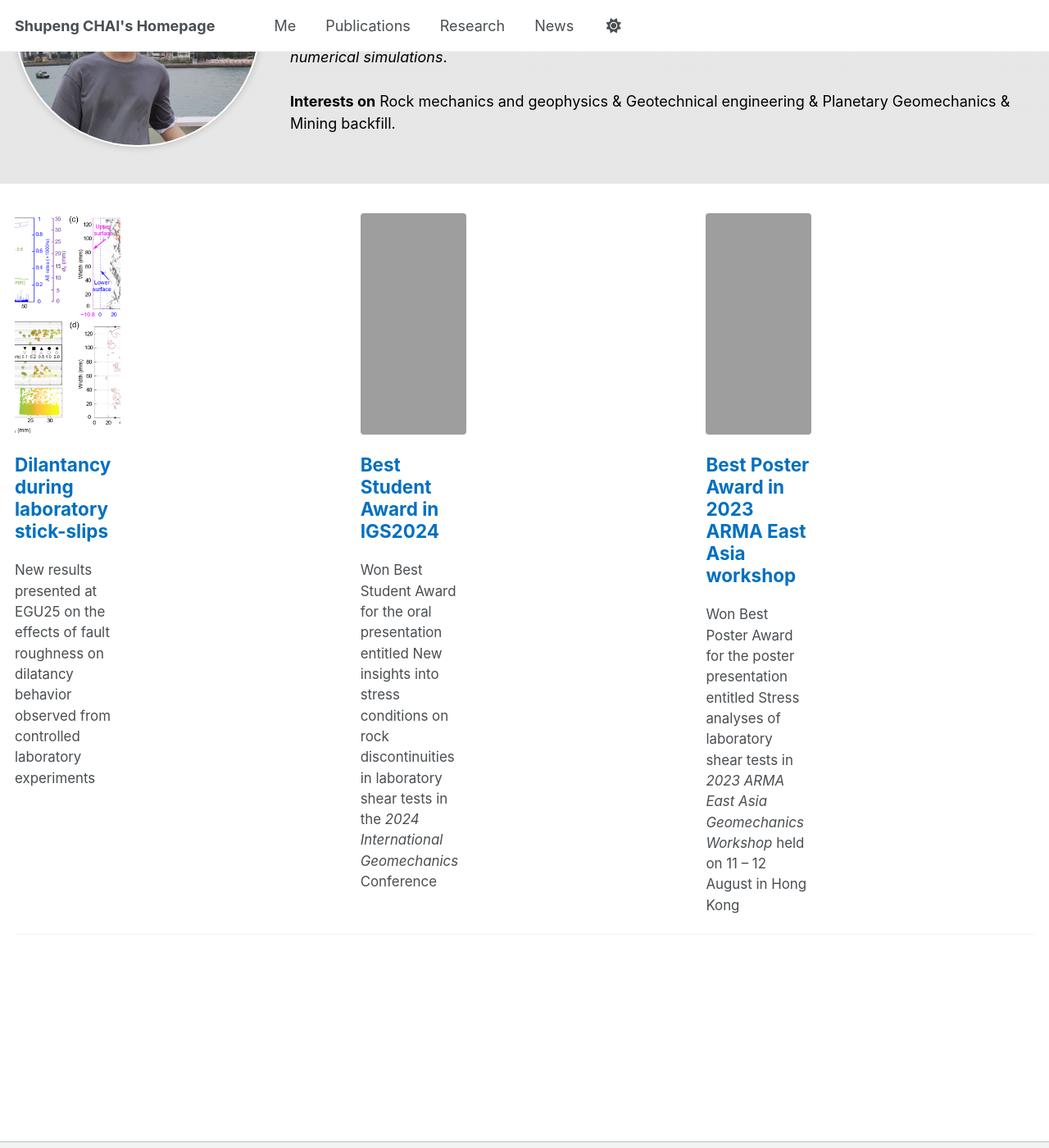
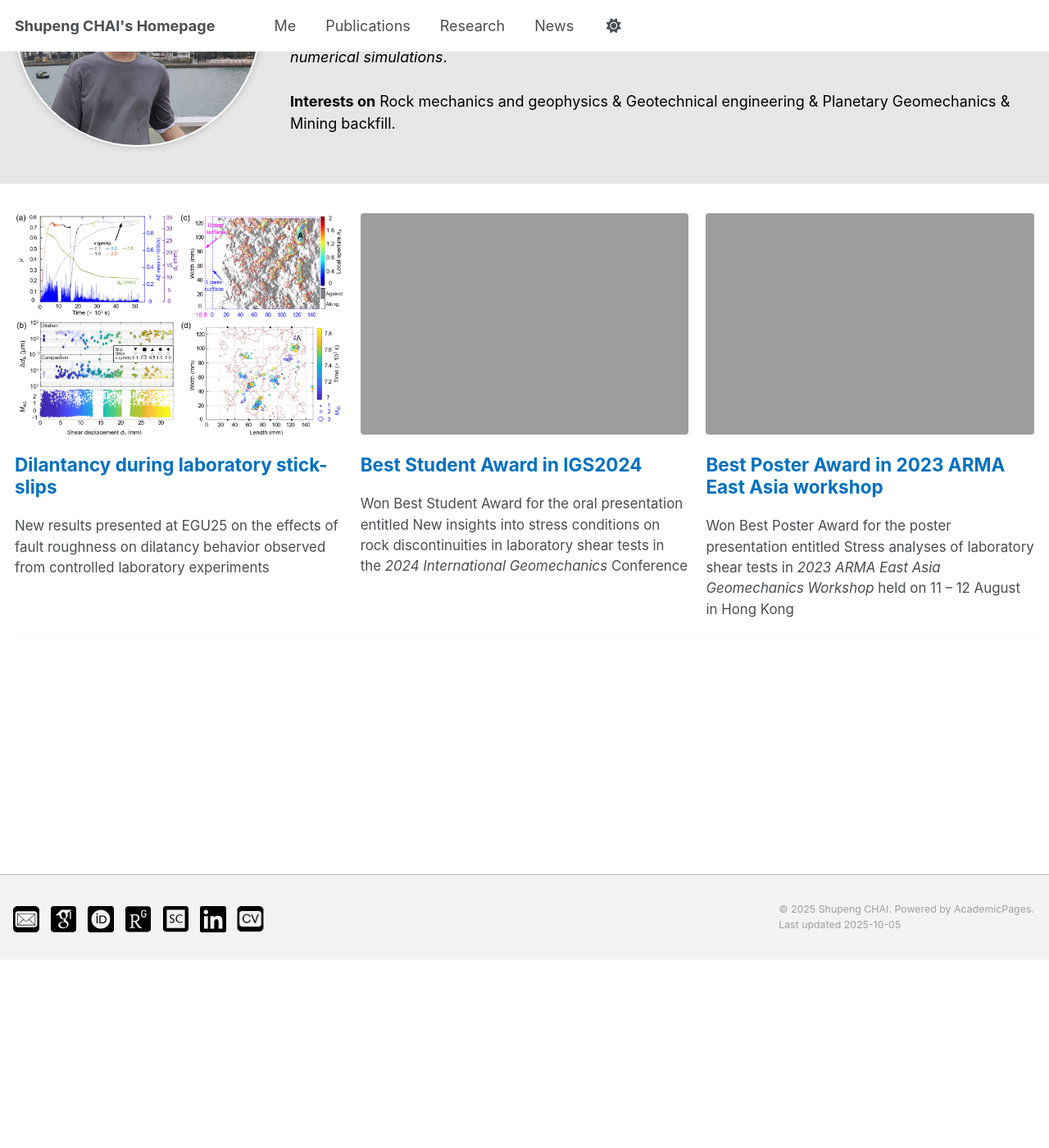
Before and after one commit to spchai/spchai.github.io, a Jekyll site: the page built from _pages/about.md, in a window 1280 px wide and 1400 px high, scrolled down 230 px. Shown: the whole window at 82% size. Built offline with Jekyll 4.4.1, drawn with Linux system fonts in a browser that asks for light colours.

Commit message:
Update _archive.scss

```diff
--- a/_sass/layout/_archive.scss
+++ b/_sass/layout/_archive.scss
@@ -121,18 +121,6 @@
 
   .page__meta {
     margin: 0 0 4px;
-  }
-}
-
-.archive__item {
-  @include breakpoint($small) {
-    margin-bottom: 0;
-    @include gallery(4 of 12);
-
-    .feature__item-teaser {
-      max-height: 200px;
-      overflow: hidden;
-    }
   }
 }
 
```
